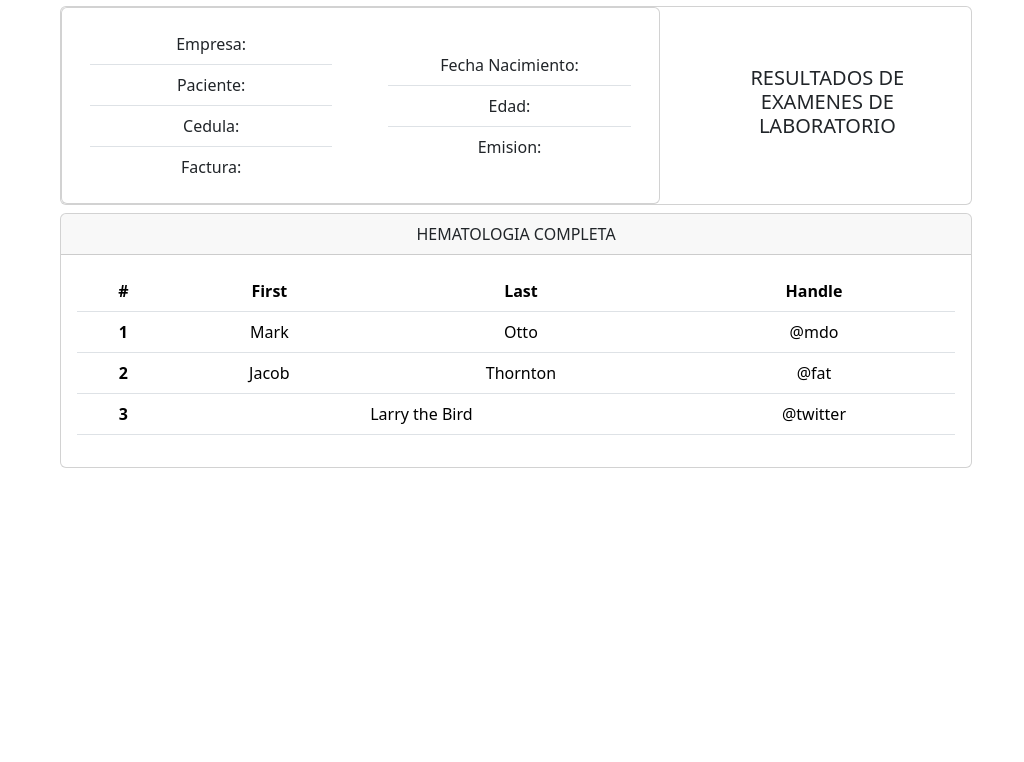
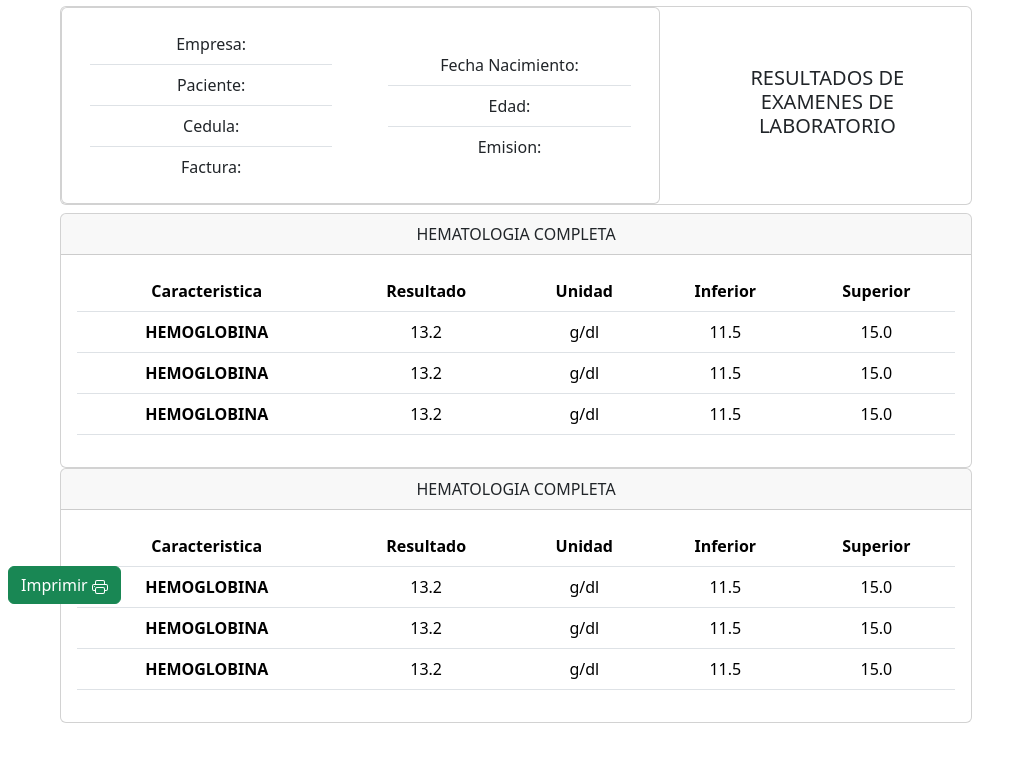
Before and after one commit to fabisb/laboratorio, an Electron app: page front/app/screens/examenPlantilla.html in a window 1024 px wide. Shown: the part 188-950 px from the top of the page. Before the commit the page ends 800 px from the top, so only its background shows below. Drawn offline with nearby package versions, Linux system fonts and the light colour scheme.

Commit message:
funcion de imprimir

```diff
--- a/front/app/javascript/examenPDF.js
+++ b/front/app/javascript/examenPDF.js
@@ -0,0 +1,10 @@
+const imprimir = async () => {
+  document.getElementById("prueba").innerText = "modificacion";
+  try {
+      await imprimirPDF();
+
+  } catch (error) {
+    console.log("🚀 ~ imprimir ~ error:", error)
+
+  }
+};
--- a/front/app/javascript/ventanas.js
+++ b/front/app/javascript/ventanas.js
@@ -5,3 +5,4 @@ const abrirExamenesWindow = () => ventanas.creacionExamenWindow();
 const abrirExWindow = () => ventanas.creacionExWindow();
 const abrirMenuExamenesWindow = () => ventanas.menuExamenesWindow();
 const abrirLoginWindow = () => ventanas.loginWindow();
+const abrirPDFWindow = () => ventanas.PDFWindow();
--- a/front/app/screens/examenPlantilla.html
+++ b/front/app/screens/examenPlantilla.html
@@ -15,25 +15,28 @@
         <div class="row">
           <div class="col my-1">
             <div class="card">
-              <div class="row ">
+              <div class="row">
                 <div class="col-md-4 mx-auto my-auto">
-                  <img width="130px" src="../imgs/la-milagrosa-logo.png" class="img-fluid" alt="La milagrosa logo">
-
+                  <img
+                    width="130px"
+                    src="../imgs/la-milagrosa-logo.png"
+                    class="img-fluid"
+                    alt="La milagrosa logo"
+                  />
                 </div>
                 <div class="col-md-8">
                   <div class="card-body">
-                    <h5 class="card-title">LA MILAGROSA INSTITUTO PRESTADOR DE SERVICIOS DE SALUD</h5>
-                    <p class="card-text">
-                      R.I.F.: J-501761426 / N.I.T.:
-                    </p>
+                    <h5 class="card-title">
+                      LA MILAGROSA INSTITUTO PRESTADOR DE SERVICIOS DE SALUD
+                    </h5>
+                    <p class="card-text">R.I.F.: J-501761426 / N.I.T.:</p>
                     <p class="card-text">
                       <small class="text-body-secondary"
-                        >Calle 79 Casa Nro 78 - 179 Sector Macandona, Maracaibo, Edo. Zulia. Zona Postal 4005</small
+                        >Calle 79 Casa Nro 78 - 179 Sector Macandona, Maracaibo,
+                        Edo. Zulia. Zona Postal 4005</small
                       >
-                      <br>
-                      <small class="text-body-secondary"
-                        >E-mail:</small
-                      >
+                      <br />
+                      <small class="text-body-secondary">E-mail:</small>
                     </p>
                   </div>
                 </div>
@@ -52,34 +55,31 @@
                         <div class="col">
                           <div class="card-body">
                             <ul class="list-group list-group-flush">
-                                <li class="list-group-item">Empresa: </li>
-                                <li class="list-group-item">Paciente: </li>
-                                <li class="list-group-item">Cedula: </li>
-                                <li class="list-group-item">Factura: </li>
-
+                              <li class="list-group-item">Empresa:</li>
+                              <li class="list-group-item">Paciente:</li>
+                              <li class="list-group-item">Cedula:</li>
+                              <li class="list-group-item">Factura:</li>
                             </ul>
                           </div>
                         </div>
                         <div class="col">
                           <div class="card-body">
                             <ul class="list-group list-group-flush">
-                                <li class="list-group-item">Fecha Nacimiento: </li>
-                                <li class="list-group-item">Edad: </li>
-                                <li class="list-group-item">Emision: </li>
-
+                              <li class="list-group-item">Fecha Nacimiento:</li>
+                              <li class="list-group-item">Edad:</li>
+                              <li class="list-group-item">Emision:</li>
                             </ul>
                           </div>
                         </div>
-
                       </div>
                     </div>
-
                   </div>
                 </div>
                 <div class="col-md-4 my-auto mx-auto">
                   <div class="card-body">
-                      <h5 class="card-title">RESULTADOS DE EXAMENES DE LABORATORIO</h5>
-
+                    <h5 class="card-title">
+                      RESULTADOS DE EXAMENES DE LABORATORIO
+                    </h5>
                   </div>
                 </div>
               </div>
@@ -88,38 +88,79 @@
         </div>
         <div class="row my-1">
           <div class="col">
-
             <div class="card">
-                <div class="card-header">
-                    HEMATOLOGIA COMPLETA
-                  </div>
+              <div class="card-header">HEMATOLOGIA COMPLETA</div>
               <div class="card-body">
                 <table class="table">
                   <thead>
                     <tr>
-                        <th scope="col">#</th>
-                        <th scope="col">First</th>
-                        <th scope="col">Last</th>
-                        <th scope="col">Handle</th>
+                      <th scope="col">Caracteristica</th>
+                      <th scope="col">Resultado</th>
+                      <th scope="col">Unidad</th>
+                      <th scope="col">Inferior</th>
+                      <th scope="col">Superior</th>
                     </tr>
                   </thead>
                   <tbody>
                     <tr>
-                        <th scope="row">1</th>
-                        <td>Mark</td>
-                        <td>Otto</td>
-                        <td>@mdo</td>
+                      <th scope="row">HEMOGLOBINA</th>
+                      <td>13.2</td>
+                      <td>g/dl</td>
+                      <td>11.5</td>
+                      <td>15.0</td>
                     </tr>
                     <tr>
-                        <th scope="row">2</th>
-                        <td>Jacob</td>
-                        <td>Thornton</td>
-                        <td>@fat</td>
+                      <th scope="row">HEMOGLOBINA</th>
+                      <td>13.2</td>
+                      <td>g/dl</td>
+                      <td>11.5</td>
+                      <td>15.0</td>
                     </tr>
                     <tr>
-                        <th scope="row">3</th>
-                        <td colspan="2">Larry the Bird</td>
-                        <td>@twitter</td>
+                      <th scope="row">HEMOGLOBINA</th>
+                      <td>13.2</td>
+                      <td>g/dl</td>
+                      <td>11.5</td>
+                      <td>15.0</td>
+                    </tr>
+                  </tbody>
+                </table>
+              </div>
+            </div>
+            <div class="card">
+              <div class="card-header">HEMATOLOGIA COMPLETA</div>
+              <div class="card-body">
+                <table class="table">
+                  <thead>
+                    <tr>
+                      <th scope="col">Caracteristica</th>
+                      <th scope="col">Resultado</th>
+                      <th scope="col">Unidad</th>
+                      <th scope="col">Inferior</th>
+                      <th scope="col">Superior</th>
+                    </tr>
+                  </thead>
+                  <tbody>
+                    <tr>
+                      <th scope="row">HEMOGLOBINA</th>
+                      <td>13.2</td>
+                      <td>g/dl</td>
+                      <td>11.5</td>
+                      <td>15.0</td>
+                    </tr>
+                    <tr>
+                      <th scope="row">HEMOGLOBINA</th>
+                      <td>13.2</td>
+                      <td>g/dl</td>
+                      <td>11.5</td>
+                      <td>15.0</td>
+                    </tr>
+                    <tr>
+                      <th id="prueba" scope="row">HEMOGLOBINA</th>
+                      <td>13.2</td>
+                      <td>g/dl</td>
+                      <td>11.5</td>
+                      <td>15.0</td>
                     </tr>
                   </tbody>
                 </table>
@@ -129,6 +170,24 @@
         </div>
       </div>
     </main>
+    <div class="p-2 sticky-md-bottom">
+      <button type="button" onclick="imprimir()" class="btn btn-success">
+        Imprimir
+        <svg
+          xmlns="http://www.w3.org/2000/svg"
+          width="16"
+          height="16"
+          fill="currentColor"
+          class="bi bi-printer"
+          viewBox="0 0 16 16"
+        >
+          <path d="M2.5 8a.5.5 0 1 0 0-1 .5.5 0 0 0 0 1" />
+          <path
+            d="M5 1a2 2 0 0 0-2 2v2H2a2 2 0 0 0-2 2v3a2 2 0 0 0 2 2h1v1a2 2 0 0 0 2 2h6a2 2 0 0 0 2-2v-1h1a2 2 0 0 0 2-2V7a2 2 0 0 0-2-2h-1V3a2 2 0 0 0-2-2zM4 3a1 1 0 0 1 1-1h6a1 1 0 0 1 1 1v2H4zm1 5a2 2 0 0 0-2 2v1H2a1 1 0 0 1-1-1V7a1 1 0 0 1 1-1h12a1 1 0 0 1 1 1v3a1 1 0 0 1-1 1h-1v-1a2 2 0 0 0-2-2zm7 2v3a1 1 0 0 1-1 1H5a1 1 0 0 1-1-1v-3a1 1 0 0 1 1-1h6a1 1 0 0 1 1 1"
+          />
+        </svg>
+      </button>
+    </div>
 
     <script src="../javascript/examenPDF.js"></script>
     <script src="../modules/axios.min.js"></script>
```
Also changed, not shown: front/app/preloads/preload.js (+8 -6 lines), front/app/screens/examen.html (+1 -1 lines), front/main.js (+38 -25 lines), 1 other file. Lines whose indentation alone changed are shown as unchanged.
